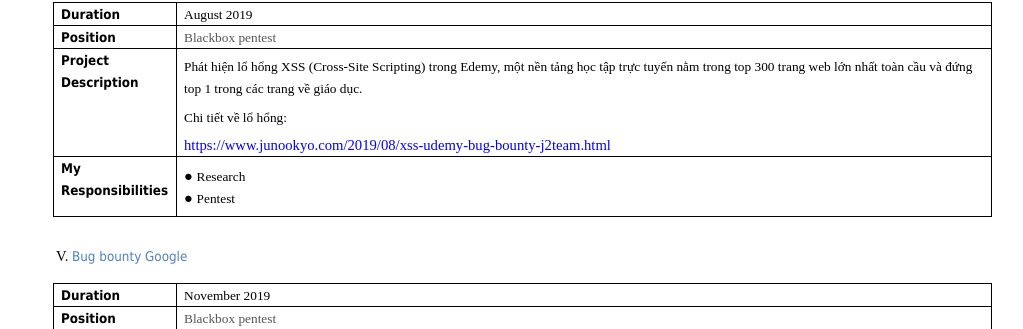
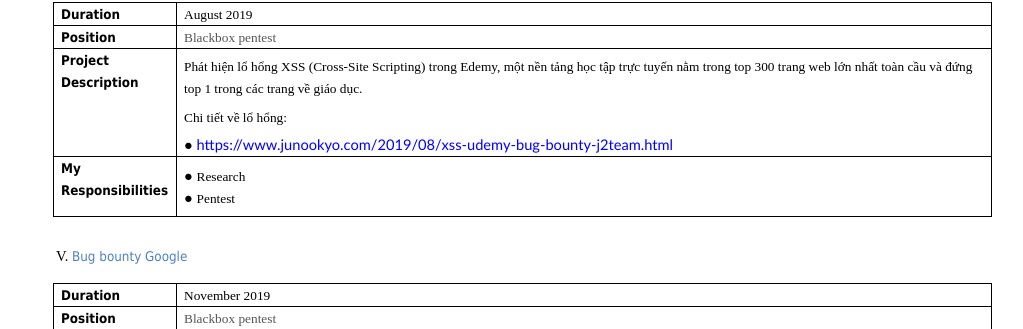
Before and after one commit to ngocchanh/ngocchanh.github.io, a Jekyll site: the page built from index.html, in a window 1280 px wide. Shown: the part 3301-3630 px from the top of the page, without its empty margins (128-1151 px from the left). Built offline with Jekyll 4.4.1, drawn with Linux system fonts in a browser that asks for light colours; some web fonts are replaced.

Commit message:
chanh updated

```diff
--- a/_includes/about.html
+++ b/_includes/about.html
@@ -274,7 +274,9 @@
                 <td class="c15" colspan="1" rowspan="1">
                     <p class="c24"><span class="c0">Phát hiện lổ hổng XSS (Cross-Site Scripting) trong Edemy, một nền tảng học tập trực tuyến nằm trong top 300 trang web lớn nhất toàn cầu và đứng top 1 trong các trang về giáo dục.</span></p>
                     <p class="c24"><span class="c0">Chi tiết về lổ hổng:</span></p>
-                    <p class="c24"><span class="c45"><a class="c37" href="https://www.junookyo.com/2019/08/xss-udemy-bug-bounty-j2team.html">https://www.junookyo.com/2019/08/xss-udemy-bug-bounty-j2team.html</a></span></p>
+                    <ul class="c6 lst-kix_list_19-0">
+                        <li class="c24 c14"><span class="c30"><a class="c37" href="https://www.junookyo.com/2019/08/xss-udemy-bug-bounty-j2team.html">https://www.junookyo.com/2019/08/xss-udemy-bug-bounty-j2team.html</a></span></li>
+                    </ul>
                 </td>
             </tr>
             <tr class="c3">
```
